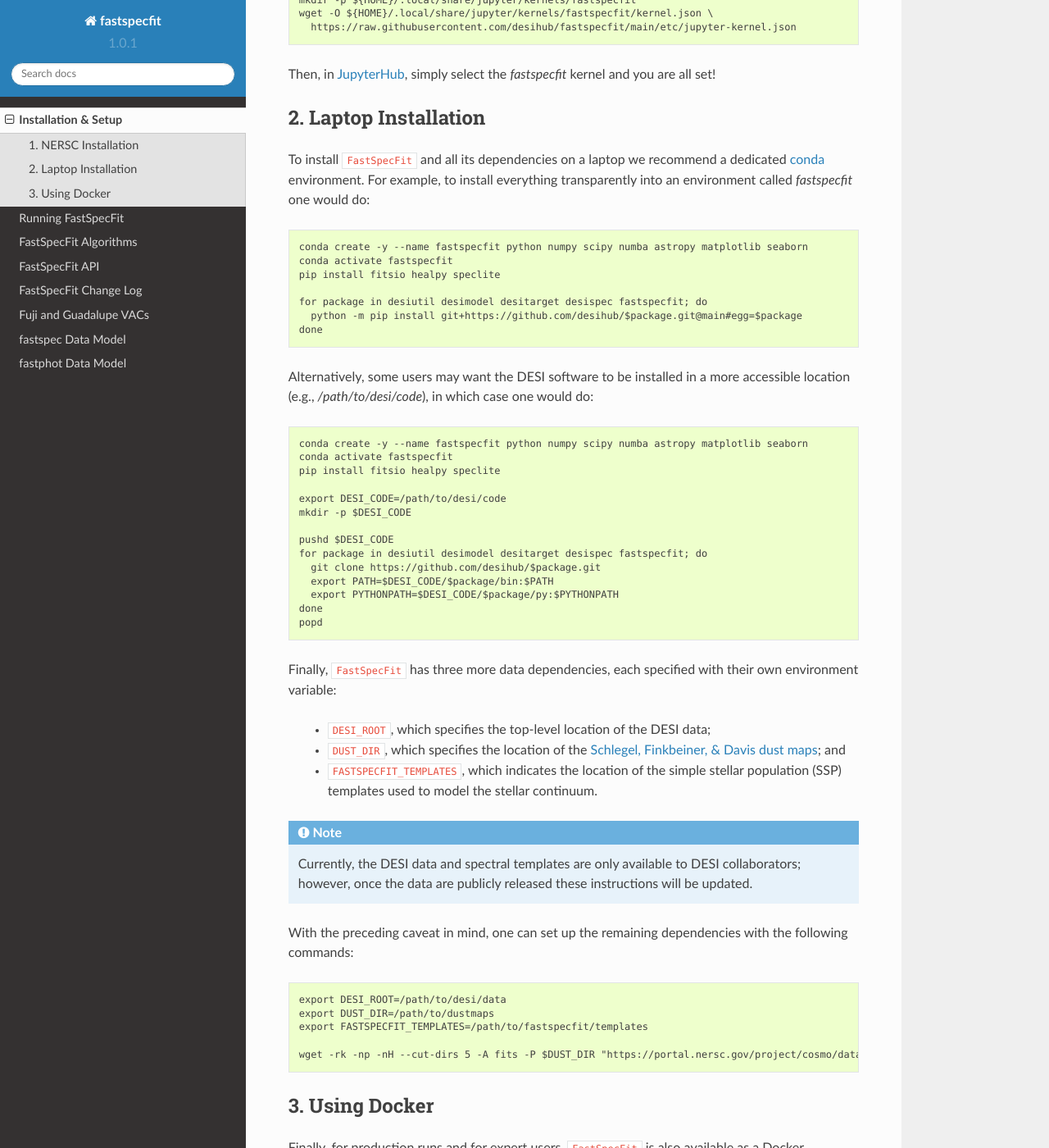
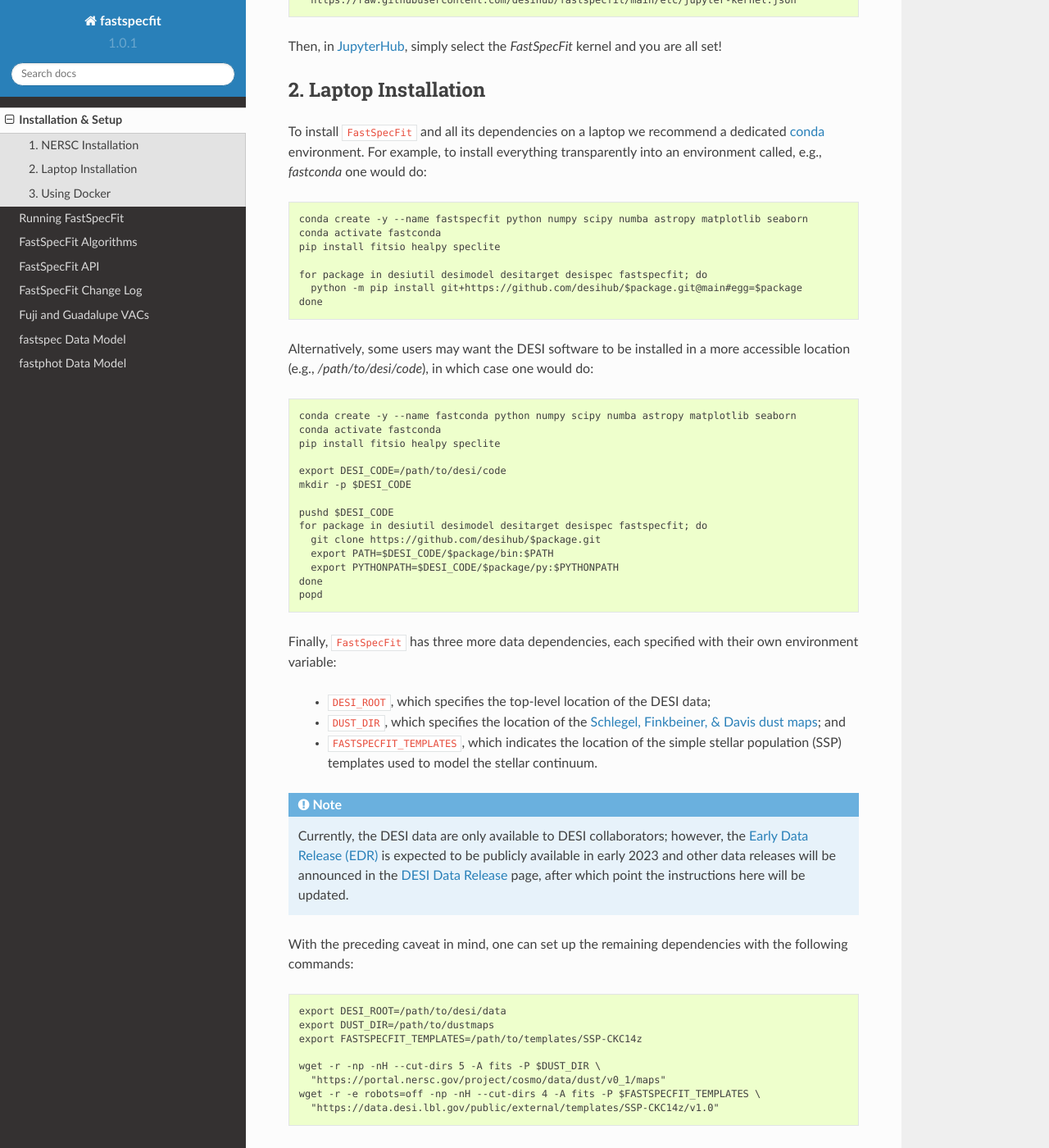
Before and after one commit to desihub/fastspecfit, a Sphinx documentation site: the page built from doc/install.rst, in a window 1280 px wide and 1400 px high, scrolled down 826 px. Shown: the whole window at 82% size. Built offline with Sphinx 7.4.7 and the Read the Docs theme 2.0.0, drawn with Linux system fonts in a browser that asks for light colours; some of the changed text lies outside the part shown.

Commit message:
update installation instructions

```diff
--- a/doc/install.rst
+++ b/doc/install.rst
@@ -22,7 +22,6 @@ and you are ready to go::
 
   source /global/cfs/cdirs/desi/software/desi_environment.sh main
   module load fastspecfit/main
-  export FASTSPECFIT_TEMPLATES=$DESI_ROOT/science/gqp/templates/SSP-CKC14z
 
 Note that these commands will load the development (latest) versions of all the
 software, which are not guaranteed to be stable. To load a specific set of
@@ -30,7 +29,6 @@ versions you can do::
 
   source /global/cfs/cdirs/desi/software/desi_environment.sh 22.5
   module load fastspecfit/v1.0.1
-  export FASTSPECFIT_TEMPLATES=$DESI_ROOT/science/gqp/templates/SSP-CKC14z
 
 Alternatively, some users may want to access ``FastSpecFit`` through `NERSC`_'s
 `JupyterHub`_ notebook server. To set up the kernel first do::
@@ -39,7 +37,7 @@ Alternatively, some users may want to access ``FastSpecFit`` through `NERSC`_'s
   wget -O ${HOME}/.local/share/jupyter/kernels/fastspecfit/kernel.json \
     https://raw.githubusercontent.com/desihub/fastspecfit/main/etc/jupyter-kernel.json
 
-Then, in `JupyterHub`_, simply select the *fastspecfit* kernel and you are all
+Then, in `JupyterHub`_, simply select the *FastSpecFit* kernel and you are all
 set!
 
 .. _laptop installation:
@@ -49,10 +47,10 @@ set!
 
 To install ``FastSpecFit`` and all its dependencies on a laptop we recommend a
 dedicated `conda`_ environment. For example, to install everything transparently
-into an environment called *fastspecfit* one would do::
+into an environment called, e.g., *fastconda* one would do::
 
   conda create -y --name fastspecfit python numpy scipy numba astropy matplotlib seaborn
-  conda activate fastspecfit
+  conda activate fastconda
   pip install fitsio healpy speclite
 
   for package in desiutil desimodel desitarget desispec fastspecfit; do
@@ -62,8 +60,8 @@ into an environment called *fastspecfit* one would do::
 Alternatively, some users may want the DESI software to be installed in a more
 accessible location (e.g., */path/to/desi/code*), in which case one would do::
 
-  conda create -y --name fastspecfit python numpy scipy numba astropy matplotlib seaborn
-  conda activate fastspecfit
+  conda create -y --name fastconda python numpy scipy numba astropy matplotlib seaborn
+  conda activate fastconda
   pip install fitsio healpy speclite
 
   export DESI_CODE=/path/to/desi/code
@@ -87,18 +85,23 @@ their own environment variable:
     stellar population (SSP) templates used to model the stellar continuum.
 
 .. note::
-  Currently, the DESI data and spectral templates are only available to DESI
-  collaborators; however, once the data are publicly released these instructions
-  will be updated.
+
+  Currently, the DESI data are only available to DESI collaborators; however,
+  the `Early Data Release (EDR)`_ is expected to be publicly available in early
+  2023 and other data releases will be announced in the `DESI Data Release`_
+  page, after which point the instructions here will be updated.
 
 With the preceding caveat in mind, one can set up the remaining dependencies
 with the following commands::
 
   export DESI_ROOT=/path/to/desi/data
   export DUST_DIR=/path/to/dustmaps
-  export FASTSPECFIT_TEMPLATES=/path/to/fastspecfit/templates
+  export FASTSPECFIT_TEMPLATES=/path/to/templates/SSP-CKC14z
 
-  wget -rk -np -nH --cut-dirs 5 -A fits -P $DUST_DIR "https://portal.nersc.gov/project/cosmo/data/dust/v0_1/maps"
+  wget -r -np -nH --cut-dirs 5 -A fits -P $DUST_DIR \
+    "https://portal.nersc.gov/project/cosmo/data/dust/v0_1/maps"
+  wget -r -e robots=off -np -nH --cut-dirs 4 -A fits -P $FASTSPECFIT_TEMPLATES \
+    "https://data.desi.lbl.gov/public/external/templates/SSP-CKC14z/v1.0"
 
 .. _docker installation:
 
@@ -147,3 +150,9 @@ interactive work at `NERSC`_ (e.g., in a login node) do::
 .. _`DockerHub/desihub`: https://hub.docker.com/u/desihub
 
 .. _`shifter`: https://docs.nersc.gov/development/shifter/
+
+.. _`Early Data Release (EDR)`: https://data.desi.lbl.gov/doc/releases/edr/
+
+.. _`Data Release 1 (DR1)`: https://data.desi.lbl.gov/doc/releases/dr1
+
+.. _`DESI Data Release`: https://data.desi.lbl.gov
```
